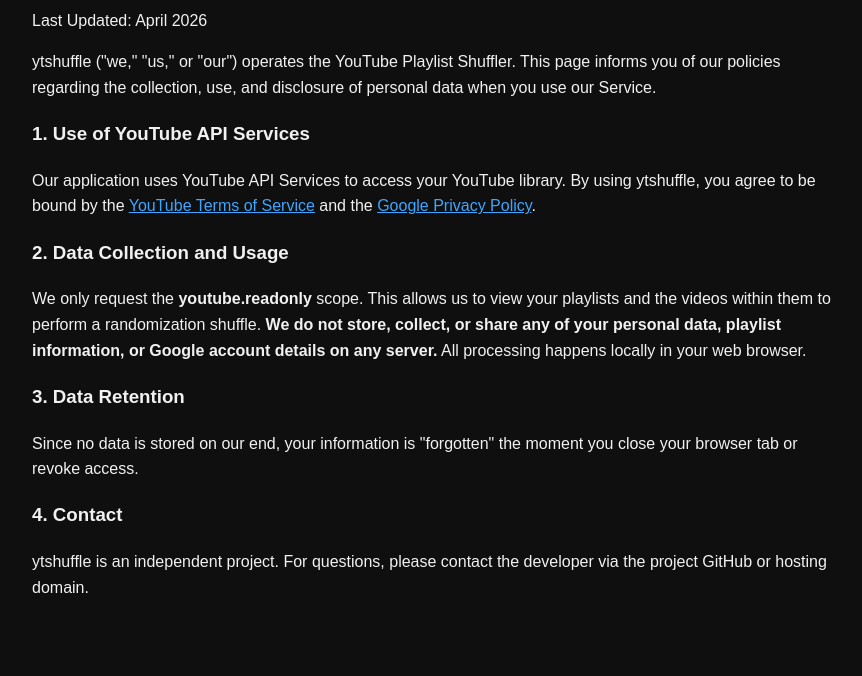
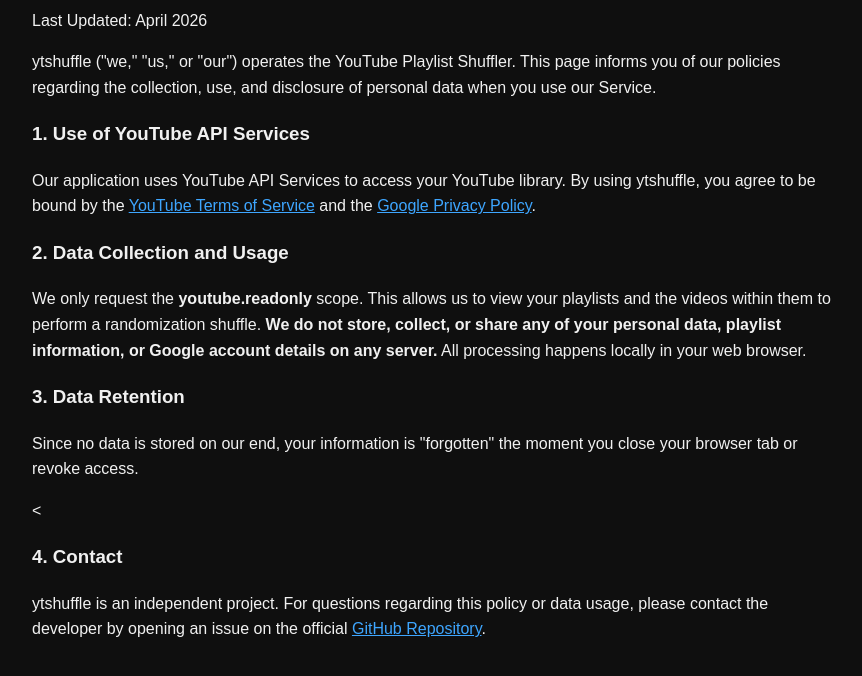
Before and after one commit to ryansapp1206/ytshuffle, a plain HTML site: page privacy.html in a window 1280 px wide. Shown: the part 152-828 px from the top of the page, without its empty margins (208-1070 px from the left). Drawn offline with Linux system fonts and the light colour scheme.

Commit message:
Added github repo informaiton for contact

```diff
--- a/privacy.html
+++ b/privacy.html
@@ -25,7 +25,8 @@
     <h3>3. Data Retention</h3>
     <p>Since no data is stored on our end, your information is "forgotten" the moment you close your browser tab or revoke access.</p>
 
-    <h3>4. Contact</h3>
-    <p>ytshuffle is an independent project. For questions, please contact the developer via the project GitHub or hosting domain.</p>
+    <<h3>4. Contact</h3>
+        <p>ytshuffle is an independent project. For questions regarding this policy or data usage, please contact the developer by opening an issue on the official
+        <a href="https://github.com/ryansapp1206/ytshuffle/issues" style="color:#3ea6ff">GitHub Repository</a>.</p>
 </body>
 </html>
```
Also changed, not shown: index.html (+1 -0 lines), tos.html (+3 -1 lines).
